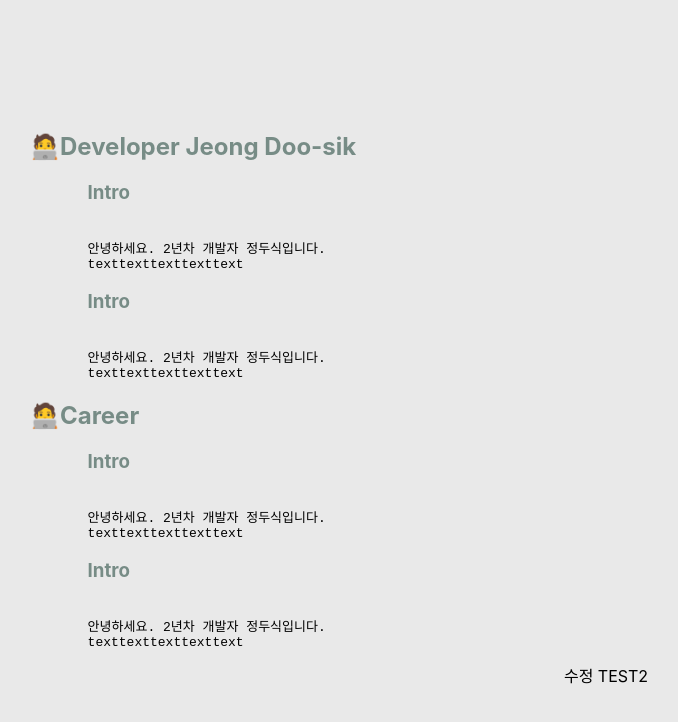
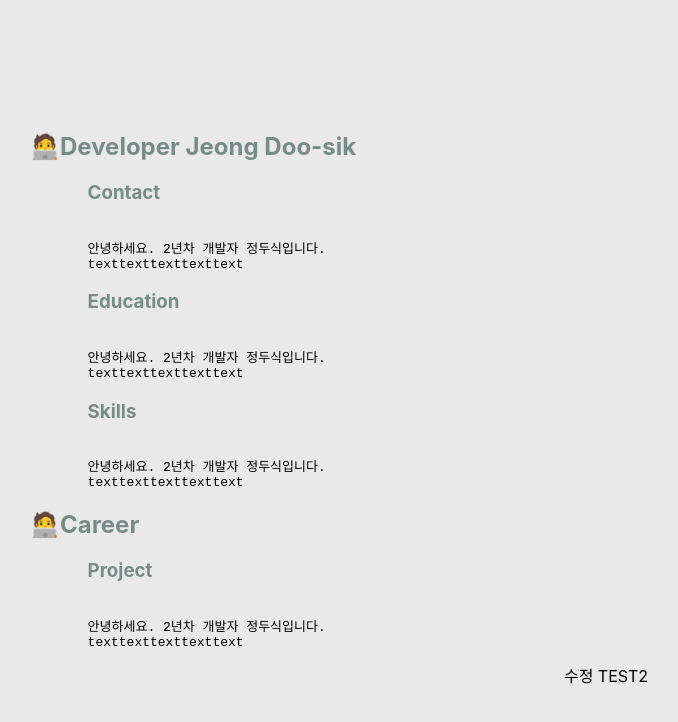
Before and after one commit to Jungdoosik/my-pofol, a React (Create React App) app: page / in a window 1280 px wide. Shown: the top 722 px of the page, without its empty margins (34-712 px from the left). Built offline with nearby package versions, Linux system fonts and the light colour scheme.

Commit message:
redux subTitle 추가

```diff
--- a/src/components/Main.js
+++ b/src/components/Main.js
@@ -6,7 +6,7 @@ function Main() {
   return (
     <div>
       {
-        title.value.map((ele, i) => {
+        title.map((ele, i) => {
           return <Title props={ele} key={i}></Title>
         })
       }
--- a/src/components/main/SubTitle.js
+++ b/src/components/main/SubTitle.js
@@ -10,11 +10,12 @@ const SubTitArea = styled.div`
   margin :0 5%;
 `;
 
-function SubTitle() {
+function SubTitle(props) {
+  console.log(props.subTitle)
   return (
     <SubTitArea>
       <SubTit>
-        {`Intro`}
+        {props.props.subTitle}
       </SubTit>
     </SubTitArea>
   )
--- a/src/components/main/Title.js
+++ b/src/components/main/Title.js
@@ -1,6 +1,7 @@
 import styled from 'styled-components';
 import Contents from './Contents';
 import SubTitle from './SubTitle';
+import { useSelector } from "react-redux";
 
 const Tit = styled.h2`
   color : #778C86;
@@ -12,14 +13,22 @@ const TitArea = styled.div`
 `;
 
 function Title(props) {
-  console.log(props)
+  const subTitle = useSelector((state) => state.subTitleData);
   return (
     <TitArea>
       <Tit>{props.props.title}</Tit>
-      <SubTitle></SubTitle>
-      <Contents></Contents>
-      <SubTitle></SubTitle>
-      <Contents></Contents>
+      {
+        subTitle.map((ele, i) => {
+          if (props.props.sno === ele.titleSno) {
+            return (
+              <div>
+                <SubTitle props={ele} key={i}></SubTitle>
+                <Contents></Contents>
+              </div>
+            )
+          }
+        })
+      }
     </TitArea>
   )
 }
--- a/src/redux/store.js
+++ b/src/redux/store.js
@@ -1,10 +1,12 @@
 // eslint-disable-next-line no-unused-vars
 import React from 'react';
 import { configureStore } from '@reduxjs/toolkit';
-import dataReducer from './title.js'
+import titleReducer from './title.js'
+import subTitleReducer from './subTitle.js'
 
 export default configureStore({
   reducer: {
-    titleData: dataReducer
+    titleData: titleReducer,
+    subTitleData: subTitleReducer,
   }
 })
--- /dev/null
+++ b/src/redux/subTitle.js
@@ -0,0 +1,19 @@
+import { createSlice } from "@reduxjs/toolkit";
+
+export const subTitleData = createSlice({
+  name: 'subTitle',
+  initialState: [
+    { subTitle: "Contact", titleSno: 1, subTitleSno: 1 },
+    { subTitle: "Education", titleSno: 1, subTitleSno: 2 },
+    { subTitle: "Skills", titleSno: 1, subTitleSno: 3 },
+    { subTitle: "Project", titleSno: 2, subTitleSno: 1 },
+  ],
+  reducers: {
+    subTitle: (state, action) => {
+      state.value = action.payload
+    }
+  }
+})
+
+export const { subTitle } = subTitleData.actions;
+export default subTitleData.reducer;
--- a/src/redux/title.js
+++ b/src/redux/title.js
@@ -2,13 +2,12 @@ import { createSlice } from "@reduxjs/toolkit";
 
 export const titleData = createSlice({
   name: "titleData",
-  initialState: {
-    value:
-      [
-        { title: "🧑‍💻Developer Jeong Doo-sik", sno: 1 },
-        { title: "🧑‍💻Career", sno: 2 },
-      ]
-  },
+  initialState:
+    [
+      { title: "🧑‍💻Developer Jeong Doo-sik", sno: 1 },
+      { title: "🧑‍💻Career", sno: 2 },
+    ]
+  ,
   reducers: {
     title: (state, action) => {
       state.value = action.payload
```
